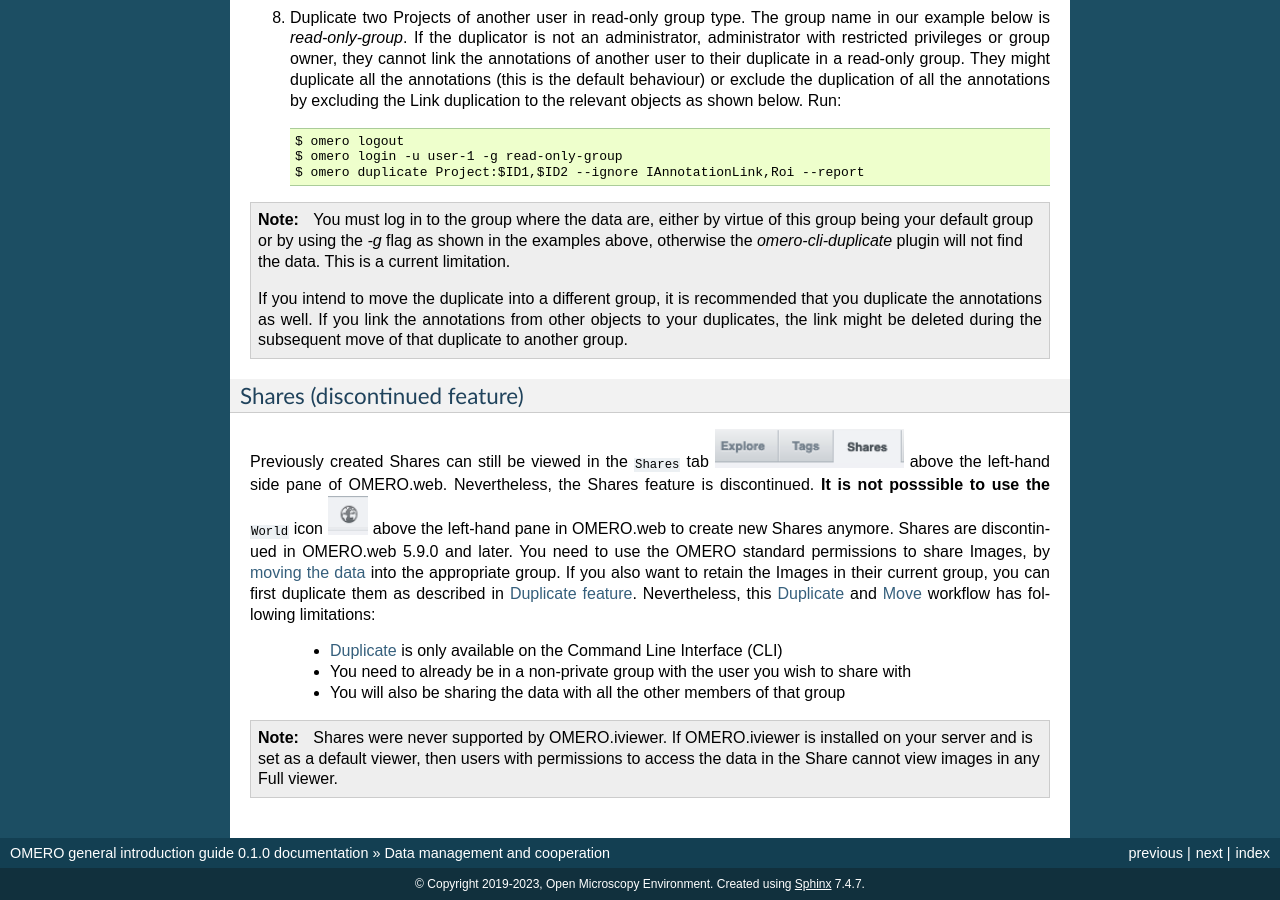
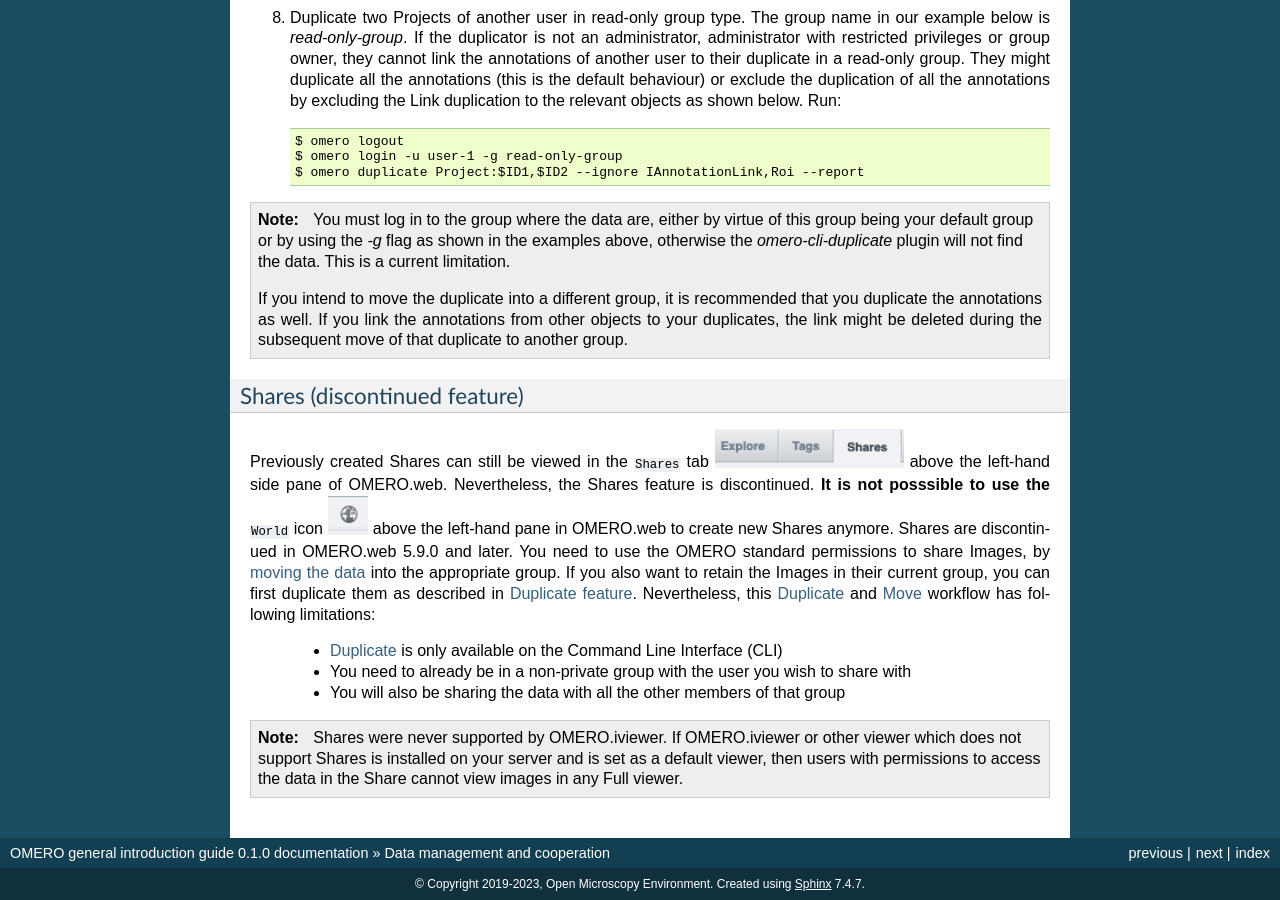
Before and after one commit to ome/omero-guide-introduction, a Sphinx documentation site: the page built from docs/data-management.rst, in a window 1280 px wide and 900 px high, scrolled down 10740 px. Built offline with Sphinx 7.4.7, drawn with Linux system fonts in a browser that asks for light colours.

Commit message:
Clarify cf. J-M's comment

```diff
--- a/docs/data-management.rst
+++ b/docs/data-management.rst
@@ -568,7 +568,7 @@
  - You will also be sharing the data with all the other members of that group
 
 .. note::
-    Shares were never supported by OMERO.iviewer. If OMERO.iviewer is installed on your server and is set as a default viewer, then users with permissions to access the data in the Share cannot view images in any Full viewer.
+    Shares were never supported by OMERO.iviewer. If OMERO.iviewer or other viewer which does not support Shares is installed on your server and is set as a default viewer, then users with permissions to access the data in the Share cannot view images in any Full viewer.
 
 .. |image0| image:: images/management1.png
    :height: 3.4592in
```
